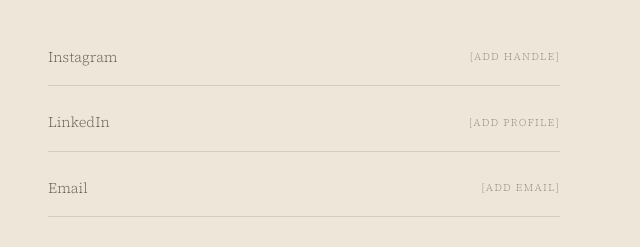
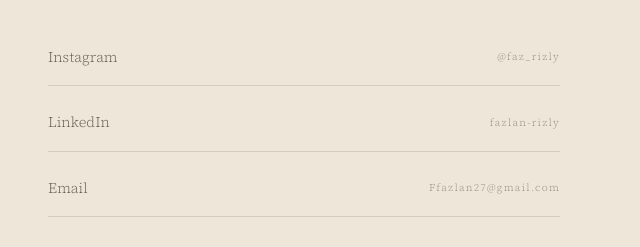
Before and after one commit to FazlanR/fazlan-journey, a plain HTML site: page index.html in a window 1280 px wide. Shown: the part 8498-8745 px from the top of the page, 640-1280 px from the left. Drawn offline with nearby package versions, Linux system fonts and the light colour scheme; a web font is replaced by a local one.

Commit message:
Update contact links with actual URLs and handles

```diff
--- a/index.html
+++ b/index.html
@@ -504,9 +504,9 @@
   <div class="fade-in">
     <p class="section-label" style="margin-bottom:1.5rem;">Find me</p>
     <div class="contact-links">
-      <a href="#" class="contact-link">Instagram <span>[ADD HANDLE]</span></a>
-      <a href="#" class="contact-link">LinkedIn <span>[ADD PROFILE]</span></a>
-      <a href="#" class="contact-link">Email <span>[ADD EMAIL]</span></a>
+      <a href="https://instagram.com/faz_rizly" target="_blank" class="contact-link">Instagram <span>@faz_rizly</span></a>
+      <a href="https://www.linkedin.com/in/fazlan-rizly-5b8896189" target="_blank" class="contact-link">LinkedIn <span>fazlan-rizly</span></a>
+      <a href="mailto:Ffazlan27@gmail.com" class="contact-link">Email <span>Ffazlan27@gmail.com</span></a>
     </div>
   </div>
 </section>
```
